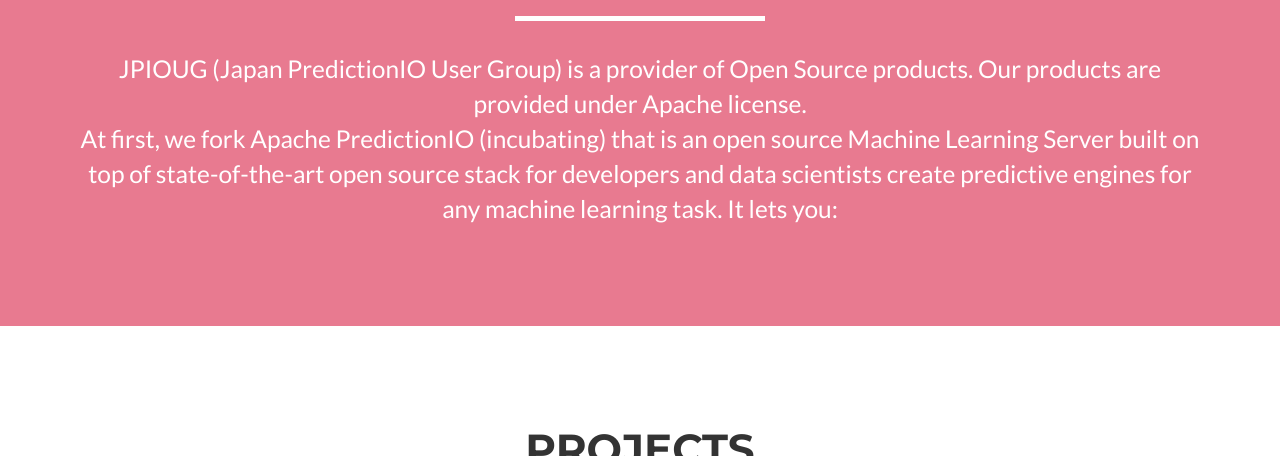
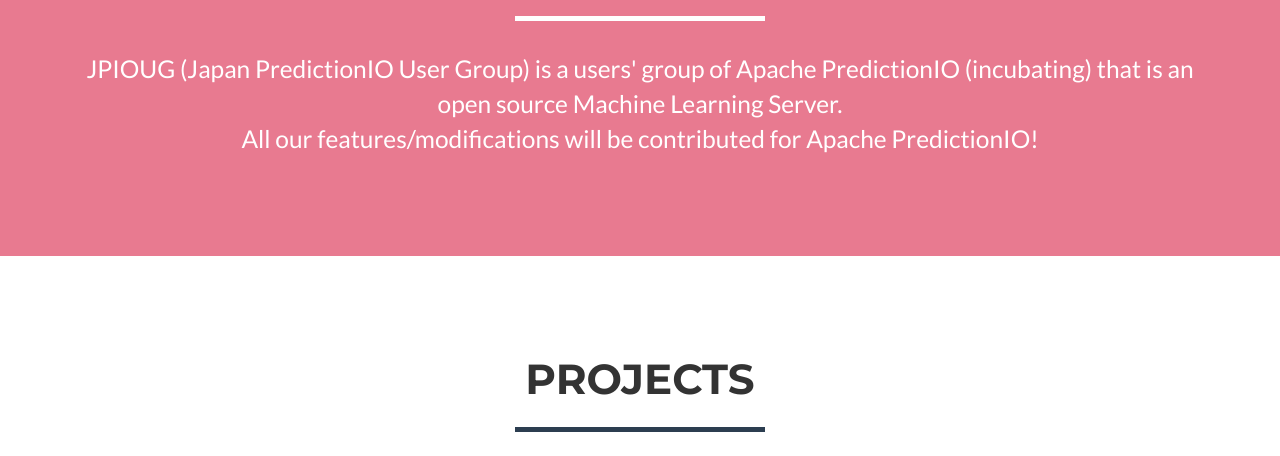
Before and after one commit to jpioug/jpioug.github.io, a website: page index.html in a window 1280 px wide. Shown: the part 644-1100 px from the top of the page. Drawn offline with nearby package versions, Linux system fonts and the light colour scheme.

Commit message:
Update our slogan.

```diff
--- a/index.html
+++ b/index.html
@@ -70,12 +70,9 @@
                         <span class="name">JPIOUG</span>
                         <hr class="star-light">
                         <span class="skills">
-                            JPIOUG (Japan PredictionIO User Group) is a provider of Open Source products.
-                            Our products are provided under Apache license.<br>
-                            At first, we fork Apache PredictionIO (incubating) that
-                            is an open source Machine Learning Server
-                            built on top of state-of-the-art open source stack for developers
-                            and data scientists create predictive engines for any machine learning task. It lets you:
+                            JPIOUG (Japan PredictionIO User Group) is a users' group of Apache PredictionIO (incubating) that
+                            is an open source Machine Learning Server.<br>
+                            All our features/modifications will be contributed for Apache PredictionIO!
                         </span>
                     </div>
                 </div>
```
